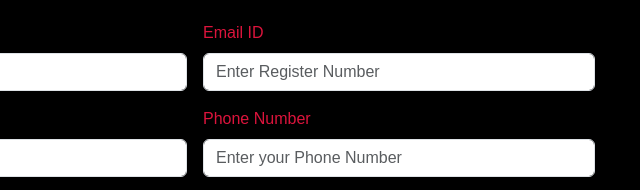
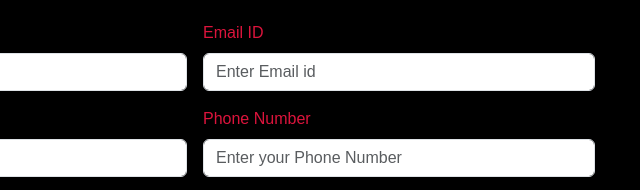
Before and after one commit to gspsrikanth1432/Student, a plain HTML site: page adminsignup.html in a window 1280 px wide. Shown: the part 180-370 px from the top of the page, 445-1085 px from the left. Drawn offline with nearby package versions, Linux system fonts and the light colour scheme.

Commit message:
Update adminsignup.html

```diff
--- a/adminsignup.html
+++ b/adminsignup.html
@@ -40,7 +40,7 @@
 
                     <div class="col-md-6">
                         <label class="form-label">Email ID</label>
-                        <input type="text" class="form-control" placeholder="Enter Register Number" required>
+                        <input type="email" class="form-control" placeholder="Enter Email id" required>
                     </div>
 
                     <div class="col-md-6">
```
